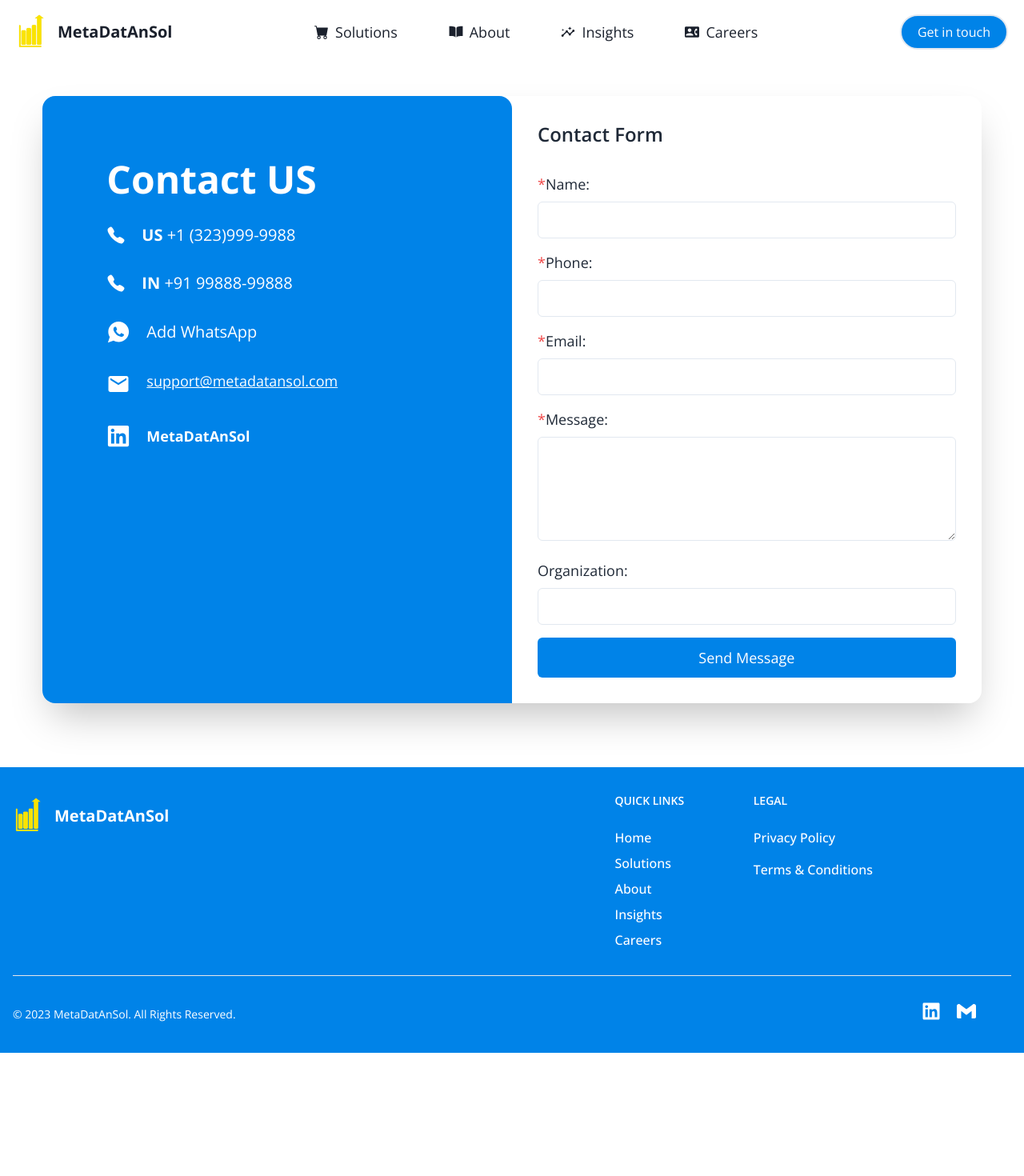
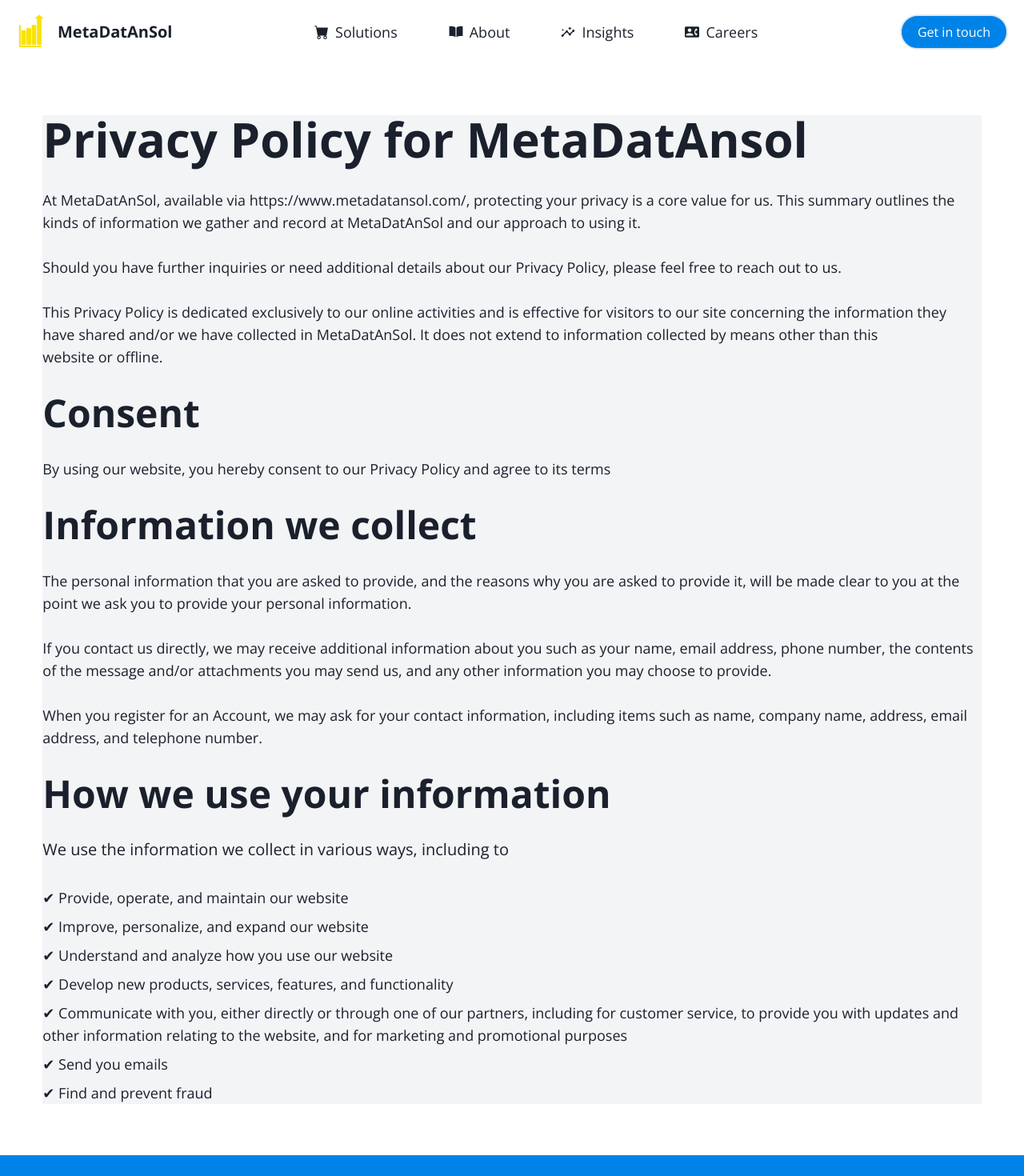
Before and after one commit to Hamjaster/metadantasol, a React (Vite) app: page /privacy-policy in a window 1280 px wide. Shown: the top 1470 px of the page at 80% size. Before the commit the page ends 1316 px from the top, so only its background shows below. Built offline with nearby package versions, Linux system fonts and the light colour scheme; some icons are missing.

Commit message:
done formatting

```diff
--- a/src/App.jsx
+++ b/src/App.jsx
@@ -11,6 +11,8 @@
 import { Toaster } from 'react-hot-toast';
 import Privacy from './components/Privacy';
 import Comingsoon from './Comingsoon';
+import PrivacyPolicy from './pages/Policy';
+import { Disclaimer } from './pages/Disclaimer';
 
 function App() {
   const location = useLocation()
@@ -24,16 +26,18 @@
         <Route path='/about' element={<About />} />
         <Route path='/solutions' element={<Services />} />
         <Route path='/contact' element={<Contactus />} />
-        <Route path='/privacy' element={<Privacy />} />
+        {/* <Route path='/privacy' element={<Privacy />} /> */}
         <Route path='/insights' element={<Comingsoon />} />
         <Route path='/career' element={<Comingsoon />} />
+        <Route path='/privacy-policy' element={<PrivacyPolicy />} />
+        <Route path='/disclaimer' element={<Disclaimer />} />
       </Routes>
       <Toaster
         position="top-center"
         reverseOrder={false}
       />
 
-      {location.pathname === "/privacy" || location.pathname === "/insights" || location.pathname === "/career" ?
+      {location.pathname === "/privacy-policy" || location.pathname === "/disclaimer" || location.pathname === "/insights" || location.pathname === "/career" ?
         <></>
         : <Contact />
       }
--- a/src/components/Footer/Footer.jsx
+++ b/src/components/Footer/Footer.jsx
@@ -44,12 +44,14 @@
                             <h2 class="mb-6 text-sm font-semibold  uppercase ">Legal</h2>
                             <ul class=" font-medium">
                                 <li class="mb-4">
-                                    <Link to={'/privacy'}>
+                                    <Link to={'/privacy-policy'}>
                                         <a href="#" class="hover:underline">Privacy Policy</a>
                                     </Link>
                                 </li>
                                 <li>
-                                    <a href="#" class="hover:underline">Terms &amp; Conditions</a>
+                                    <Link to={'/disclaimer'}>
+                                        <a href="#" class="hover:underline">Disclaimer</a>
+                                    </Link>
                                 </li>
                             </ul>
                         </div>
--- /dev/null
+++ b/src/pages/Disclaimer.jsx
@@ -0,0 +1,37 @@
+// Disclaimer.js
+
+import React from 'react';
+
+export const Disclaimer = () => {
+    return (
+        <div className="bg-gray-100 text-lg w-11/12 mx-auto my-16 space-y-8">
+            <div className="text-6xl font-bold">Disclaimer for MetaDatAnsol</div>
+            <p>
+                Should you need further information or have any queries about our website's disclaimer, please don't hesitate to contact us via email at support@metadatansol.com.
+            </p>
+
+            <div className="text-4xl font-bold">Disclaimer Statements for MetaDatAnSol</div>
+            <p>
+                All content on this website - https://www.metadatansol.com/ - is shared in good faith and solely for general information purposes. MetaDatAnSol does not guarantee the completeness, reliability, or accuracy of this information. Any actions you take based on the information found on this website (MetaDatAnSol) are entirely at your own risk. MetaDatAnSol will not be held responsible for any losses and/or damages arising from the use of our website.
+            </p>
+
+            <p>
+                Our website may guide you to other websites through hyperlinks to external sites. We aim to provide quality links to reputable and ethical websites; however, we have no control over the content and nature of these sites. Linking to other websites does not imply an endorsement of all the content found on these sites. Website owners and content may change without notice and might occur before we have the chance to remove a link that may have become 'bad'.
+            </p>
+
+            <p>
+                Please be aware that once you leave our website, other sites may have different privacy policies and terms which are outside our jurisdiction. Ensure to review the Privacy Policies and "Terms of Service" of these sites before engaging in any business or uploading any information.
+            </p>
+
+            <div className="text-5xl font-bold">Consent</div>
+            <p>
+                By using our website, you hereby consent to our disclaimer and agree to its terms.
+            </p>
+
+            <div className="text-5xl font-bold">Updates</div>
+            <p>
+                We reserve the right to modify, amend, or make any changes to this document, those changes will be conspicuously posted here.
+            </p>
+        </div>
+    );
+};
--- /dev/null
+++ b/src/pages/Policy.jsx
@@ -0,0 +1,71 @@
+// PrivacyPolicy.js
+
+import React from 'react';
+
+const PrivacyPolicy = () => {
+    return (
+        <div className="bg-gray-100 text-lg w-11/12 mx-auto my-16 space-y-8 ">
+
+            <div className="text-6xl font-bold">Privacy Policy for MetaDatAnsol</div>
+            <p className="">
+                At MetaDatAnSol, available via https://www.metadatansol.com/, protecting your privacy is a core value for us. This summary outlines the kinds of information we gather and record at MetaDatAnSol and our approach to using it.
+                <br />
+
+                <br />
+                Should you have further inquiries or need additional details about our Privacy Policy, please feel free to reach out to us.
+                <br />
+
+                <br />
+                This Privacy Policy is dedicated exclusively to our online activities and is effective for visitors to our site concerning the information they have shared and/or we have collected in MetaDatAnSol. It does not extend to information collected by means other than this website or offline.
+            </p>
+
+            <div className="text-5xl font-bold">Consent</div>
+
+            <div>By using our website, you hereby consent to our Privacy Policy and agree to its terms
+
+            </div>
+
+
+            <div className="text-5xl font-bold">Information we collect</div>
+            <div>
+                The personal information that you are asked to provide, and the reasons why you are asked to provide it, will be made clear to you at the point we ask you to provide your personal information.
+
+                <br />
+                <br />
+                If you contact us directly, we may receive additional information about you such as your name, email address, phone number, the contents of the message and/or attachments you may send us, and any other information you may choose to provide.
+
+                <br />
+                <br />
+                When you register for an Account, we may ask for your contact information, including items such as name, company name, address, email address, and telephone number.
+            </div>
+
+            <div className="text-5xl font-bold">How we use your information</div>
+
+            <p className='text-xl'>We use the information we collect in various ways, including to
+            </p>
+
+            <ul className=' space-y-2'>
+                <li> ✔ Provide, operate, and maintain our website</li>
+                <li>✔ Improve, personalize, and expand our website</li>
+                <li>✔ Understand and analyze how you use our website</li>
+                <li>✔ Develop new products, services, features, and functionality</li>
+                <li>✔ Communicate with you, either directly or through one of our partners, including for customer service, to provide you with updates and other information relating to the website, and for marketing and promotional purposes</li>
+                <li>✔ Send you emails</li>
+                <li>✔ Find and prevent fraud</li>
+            </ul>
+
+
+
+
+
+
+
+
+
+
+
+        </div>
+    );
+};
+
+export default PrivacyPolicy;
```
